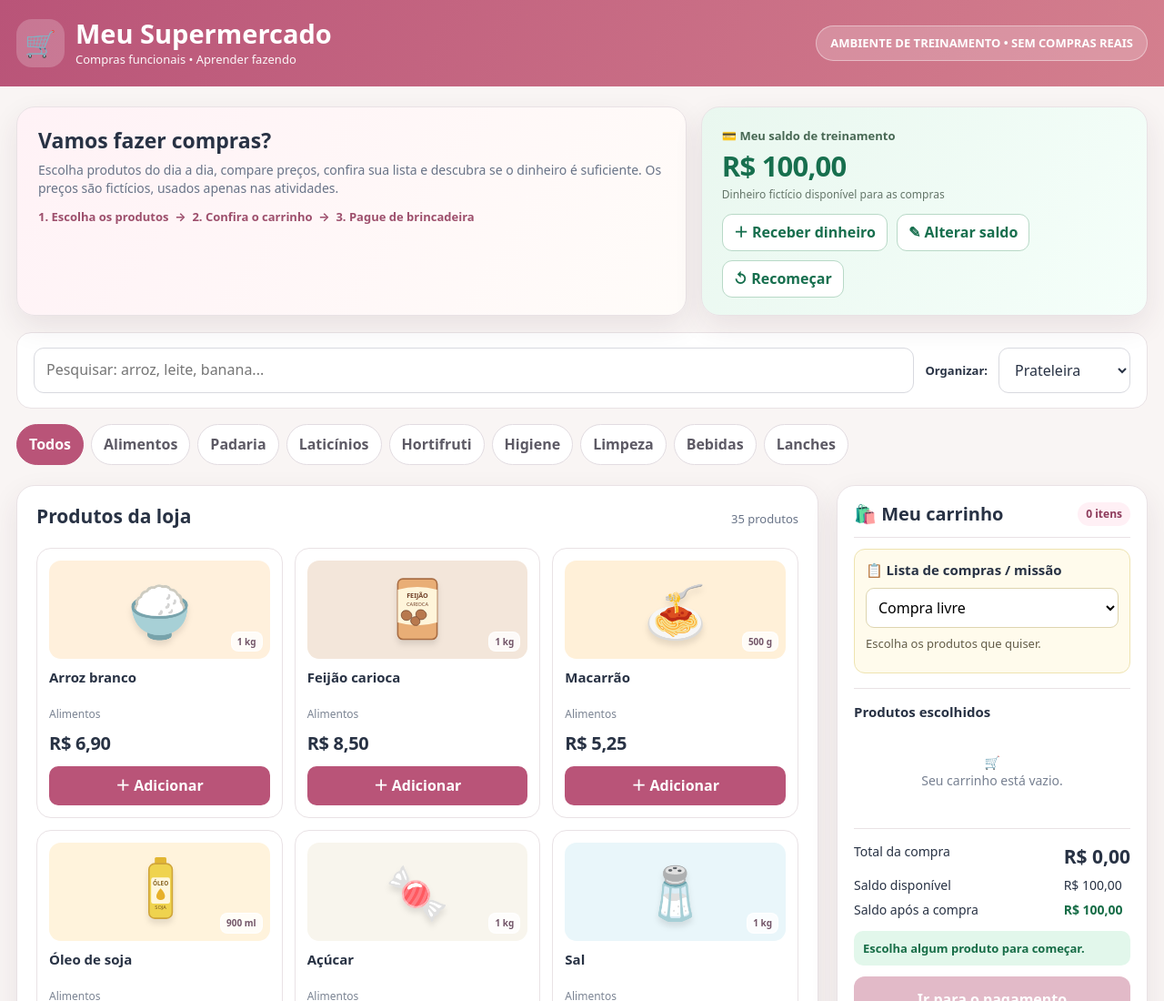
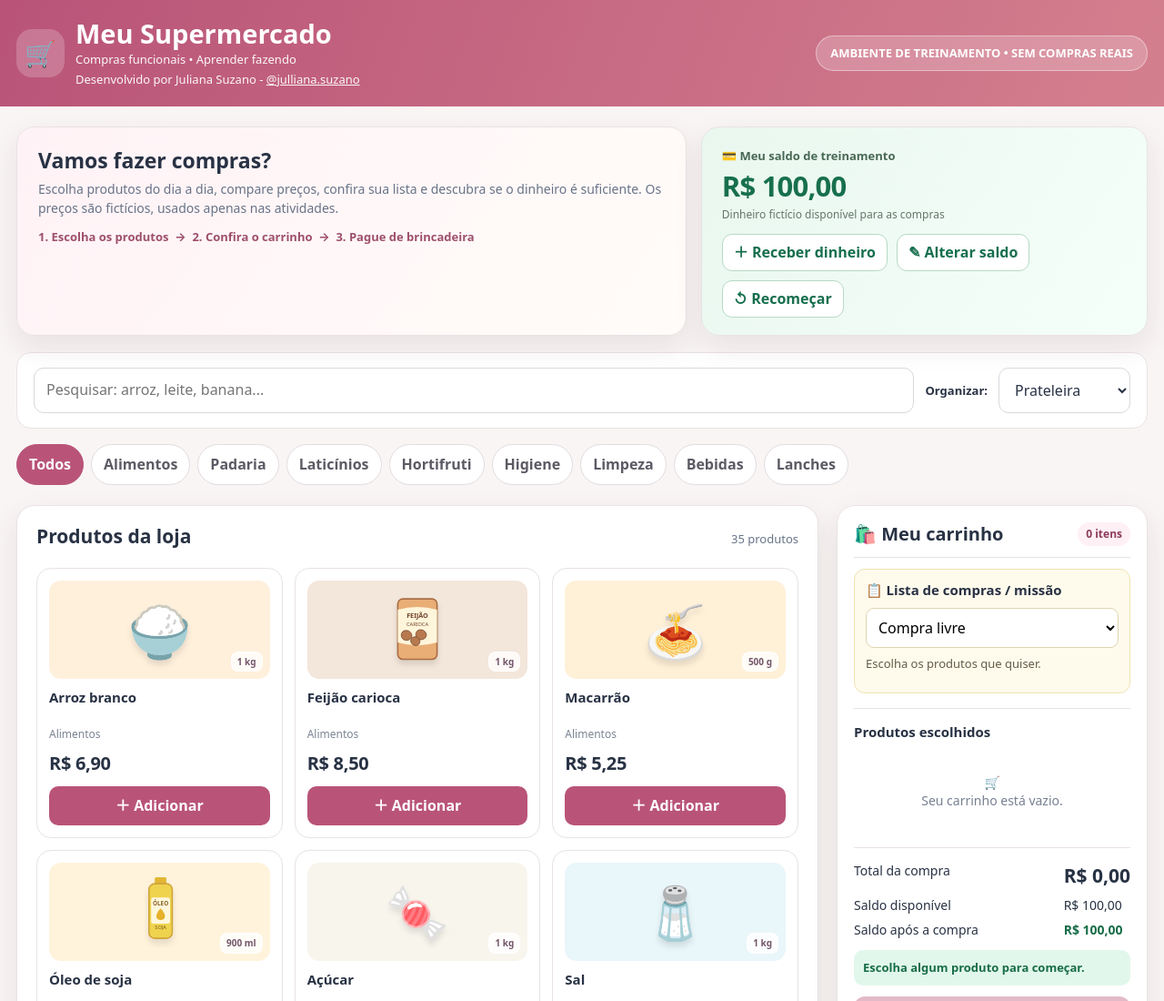
Before and after one commit to othiagogonc-ofc/meusupermercado, a plain HTML site: page index.html in a window 1280 px wide. Shown: the top 1100 px of the page at 91% size. Drawn offline with Linux system fonts and the light colour scheme.

Commit message:
Add files via upload

```diff
--- a/index.html
+++ b/index.html
@@ -8,7 +8,15 @@
 </style>
 </head>
 <body>
-<header class="top"><div class="brand"><div class="logo" aria-hidden="true">🛒</div><div><h1>Meu Supermercado</h1><p>Compras funcionais • Aprender fazendo</p></div></div><div class="simulation">AMBIENTE DE TREINAMENTO • SEM COMPRAS REAIS</div></header>
+<header class="top"><div class="brand"><div class="logo" aria-hidden="true">🛒</div><div><h1>Meu Supermercado</h1><p>Compras funcionais • Aprender fazendo</p>
+<p>
+  Desenvolvido por Juliana Suzano -
+  <a href="https://www.instagram.com/juliana.suzano"
+     target="_blank" rel="noopener noreferrer"
+     style="color: inherit; text-decoration: underline;">
+    @julliana.suzano
+  </a>
+</p></div></div><div class="simulation">AMBIENTE DE TREINAMENTO • SEM COMPRAS REAIS</div></header>
 <main class="wrap"><div class="hero"><div class="panel intro"><h2>Vamos fazer compras?</h2><p class="sub">Escolha produtos do dia a dia, compare preços, confira sua lista e descubra se o dinheiro é suficiente. Os preços são fictícios, usados apenas nas atividades.</p><p style="margin-top:12px;font-size:13px;font-weight:700;color:#9d4f6c">1. Escolha os produtos &nbsp;→&nbsp; 2. Confira o carrinho &nbsp;→&nbsp; 3. Pague de brincadeira</p></div><div class="panel wallet"><label>💳 Meu saldo de treinamento</label><div id="balance" class="money">R$ 100,00</div><div class="short">Dinheiro fictício disponível para as compras</div><div class="wallet-row"><button id="receive">＋ Receber dinheiro</button><button id="setbalance">✎ Alterar saldo</button><button id="reset">↺ Recomeçar</button></div></div></div>
 <div class="toolbar"><input class="field" id="search" type="search" placeholder="Pesquisar: arroz, leite, banana..." aria-label="Pesquisar produtos"><label for="sort" style="font-weight:700;font-size:13px">Organizar:</label><select class="field" id="sort"><option value="default">Prateleira</option><option value="low">Menor preço</option><option value="high">Maior preço</option><option value="az">Nome A–Z</option></select></div>
 <div class="categories" id="categories" aria-label="Categorias de produtos"></div>
```
